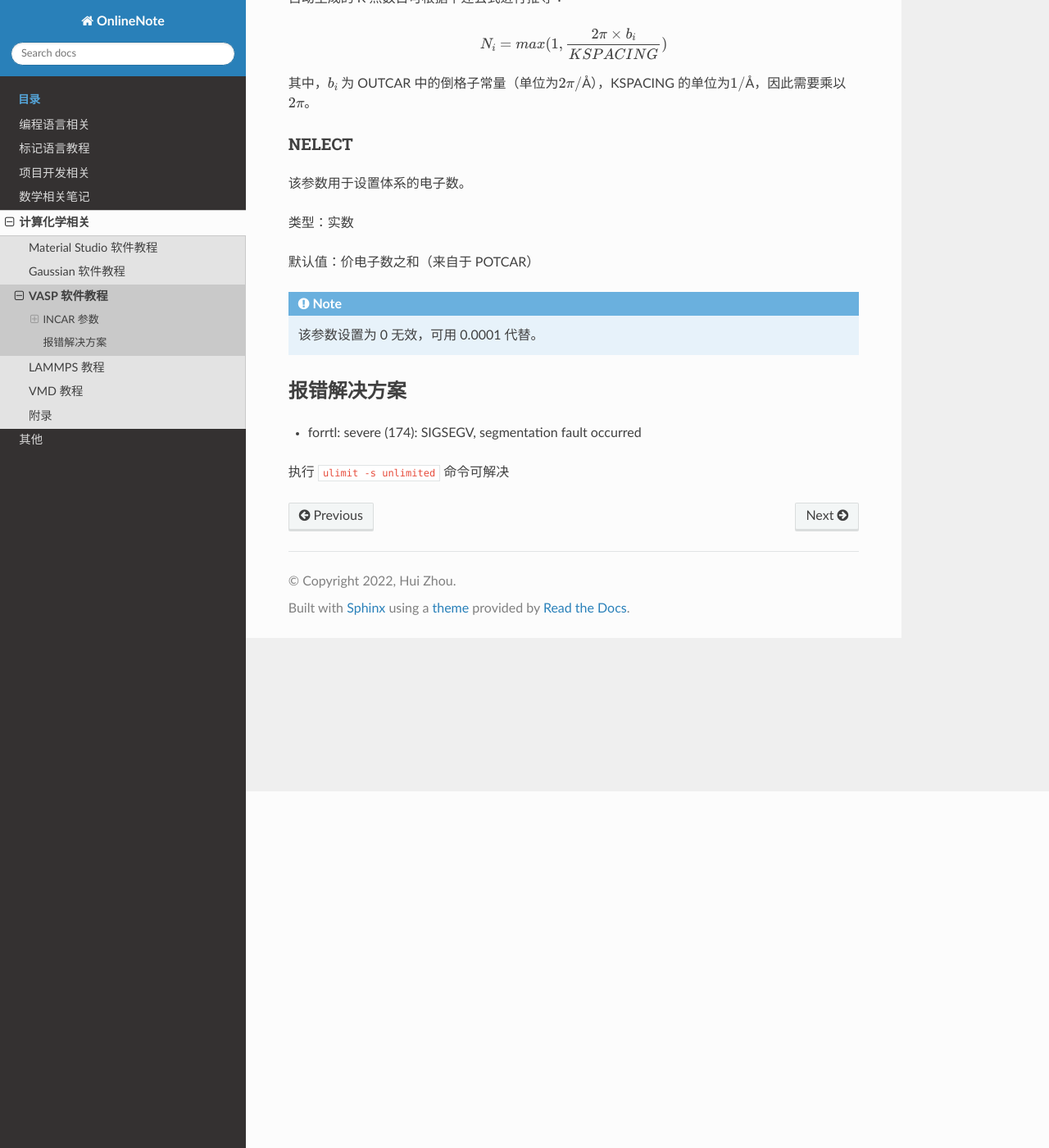
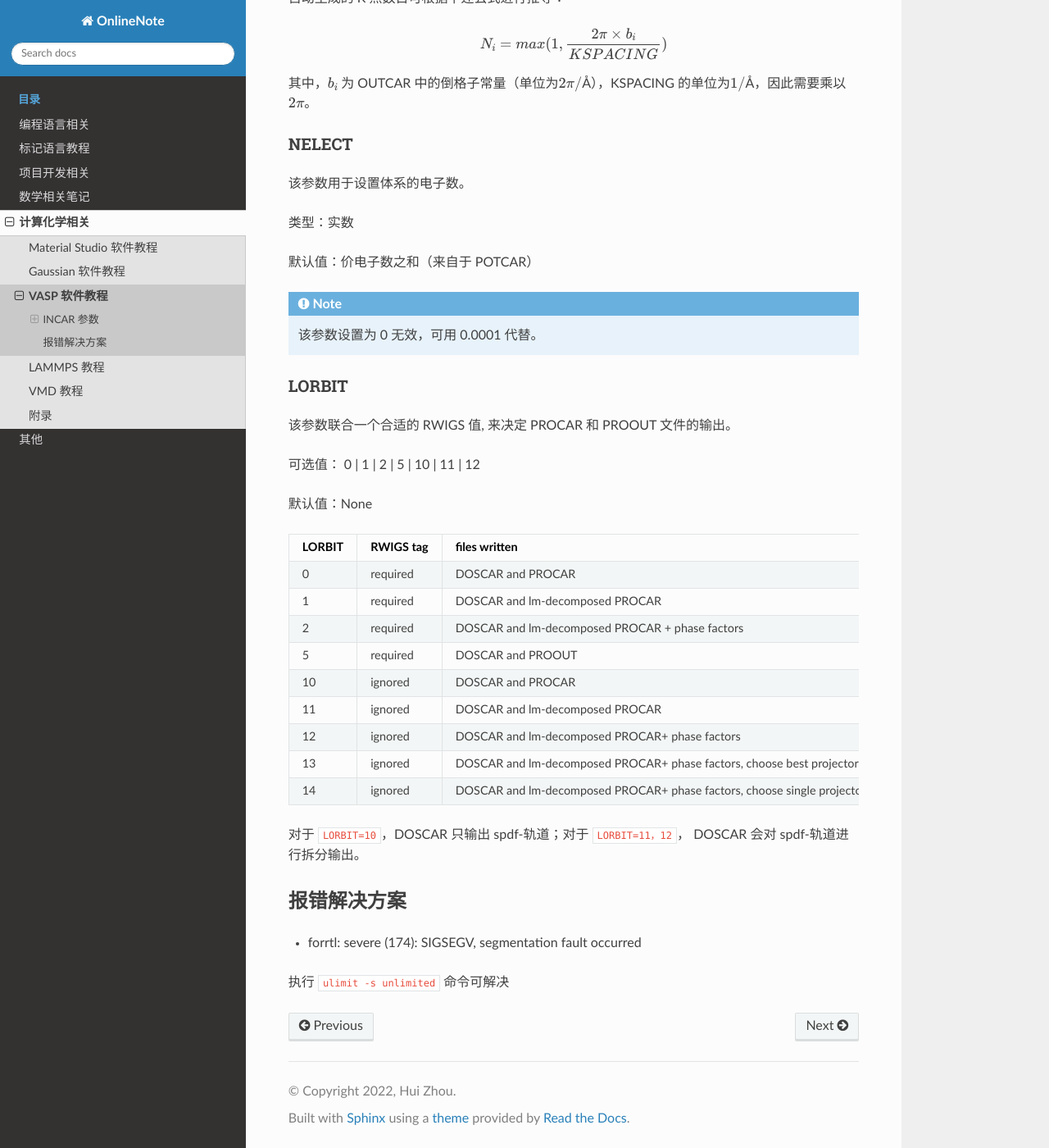
Before and after one commit to Rasic2/CodeNote, a Sphinx documentation site: the page built from docs/source/chemistry/VASP.md, in a window 1280 px wide and 1400 px high, scrolled down 435 px. Shown: the whole window at 82% size. Built offline with Sphinx 7.4.7 and the Read the Docs theme 2.0.0, drawn with Linux system fonts in a browser that asks for light colours.

Commit message:
add LORBIT in VASP.md

```diff
--- a/docs/source/chemistry/VASP.md
+++ b/docs/source/chemistry/VASP.md
@@ -30,6 +30,28 @@ $$
 该参数设置为 0 无效，可用 0.0001 代替。
 :::
 
+### LORBIT
+
+该参数联合一个合适的 RWIGS 值, 来决定 PROCAR 和 PROOUT 文件的输出。
+
+可选值： 0 | 1 | 2 | 5 | 10 | 11 | 12
+
+默认值：None
+
+| LORBIT | RWIGS tag | files written                                                                                   |
+| ------ | --------- | ----------------------------------------------------------------------------------------------- |
+| 0      | required  | DOSCAR and PROCAR                                                                               |
+| 1      | required  | DOSCAR and lm-decomposed PROCAR                                                                 |
+| 2      | required  | DOSCAR and lm-decomposed PROCAR + phase factors                                                 |
+| 5      | required  | DOSCAR and PROOUT                                                                               |
+| 10     | ignored   | DOSCAR and PROCAR                                                                               |
+| 11     | ignored   | DOSCAR and lm-decomposed PROCAR                                                                 |
+| 12     | ignored   | DOSCAR and lm-decomposed PROCAR+ phase factors                                                  |
+| 13     | ignored   | DOSCAR and lm-decomposed PROCAR+ phase factors, choose best projector for each band             |
+| 14     | ignored   | DOSCAR and lm-decomposed PROCAR+ phase factors, choose single projector for interval EMIN, EMAX |
+
+对于 `LORBIT=10`，DOSCAR 只输出 spdf-轨道；对于 `LORBIT=11，12`， DOSCAR 会对 spdf-轨道进行拆分输出。
+
 ## 报错解决方案
 
 - forrtl: severe (174): SIGSEGV, segmentation fault occurred
```
Also changed, not shown: docs/source/language/matplotlib.md (+1 -1 lines).
